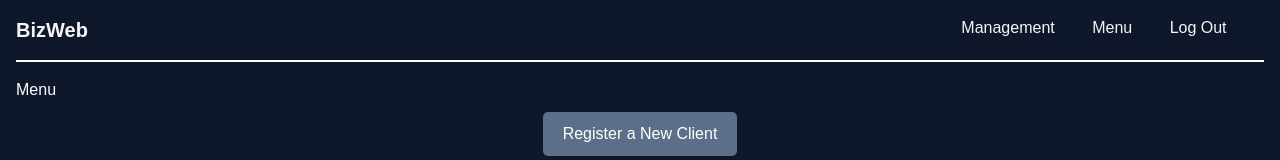
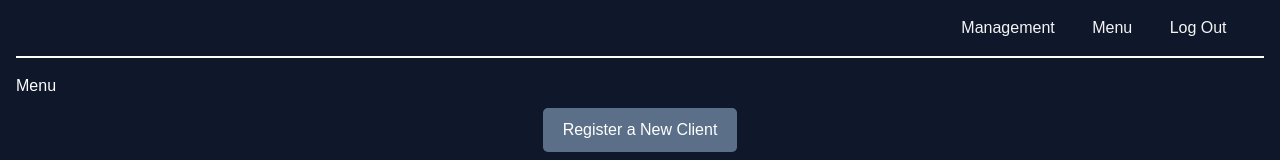
Before and after one commit to mengzhuou/BizWeb, a React (Create React App) app in the folder Frontend/frontend/: page /menu in a window 1280 px wide. Shown: the top 160 px of the page. Built offline with nearby package versions, Linux system fonts and the light colour scheme.

Commit message:
Changed navbar to match Figma designs

```diff
--- a/Frontend/frontend/src/components/NavBar.js
+++ b/Frontend/frontend/src/components/NavBar.js
@@ -4,11 +4,6 @@ import { Link } from "react-router-dom";
 export default function NavBar() {
   return (
     <div>
-      <a href="/" class="">
-        <span class="self-center text-xl font-semibold whitespace-nowrap dark:text-white">
-          BizWeb
-        </span>
-      </a>
       <Link to="/" class="float-right" className="topNavBar float-right">
         Log Out
       </Link>
```
